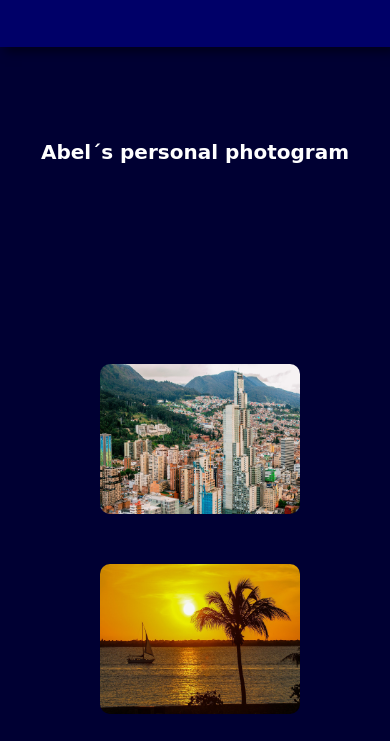
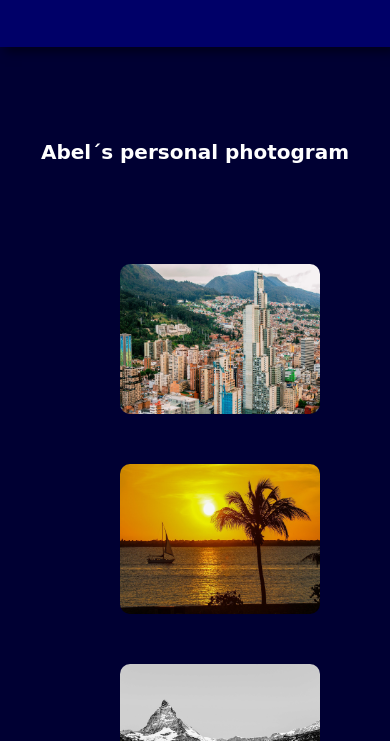
Before and after one commit to AbelCE91/Fotogram, a plain HTML site: page index.html in a window 390 px wide. Shown: the part 103-844 px from the top of the page. Drawn offline with Linux system fonts and the light colour scheme; a web font is replaced by a local one.

Commit message:
updating fertig

```diff
--- a/style.css
+++ b/style.css
@@ -189,7 +189,7 @@ main{
 @media(max-width:1140px){
     .galerie{
        padding-left:120px;
-      align-items: center;
+
     }
     .footer{
         margin-top: 350px;
@@ -207,14 +207,25 @@ main{
         padding-left: 0px;
     }
 }
+
 @media(max-width:890px){
     .galerie{
         margin-left: 160px;
     }
 }
+
+@media(max-width:865px){
+
+    .footer{
+        margin-top: 1400px;
+    }
+
+}
+
 @media(max-width:851px){
     .galerie{
         margin-left: 270px;
+        margin-top: 100px;
     }
     .footer{
         margin-top: 1400px;
@@ -245,6 +256,7 @@ main{
 @media(max-width:710px){
     .galerie{
         margin-left: 200px;
+        margin-top: 100px;
     }
 }
 
@@ -323,7 +335,8 @@ main{
         margin-top: 1000px;
     }
     .galerie{
-        margin-left: 100px;
+        margin-left: 120px;
+        margin-top: 100px;
     }
 
 }
```
